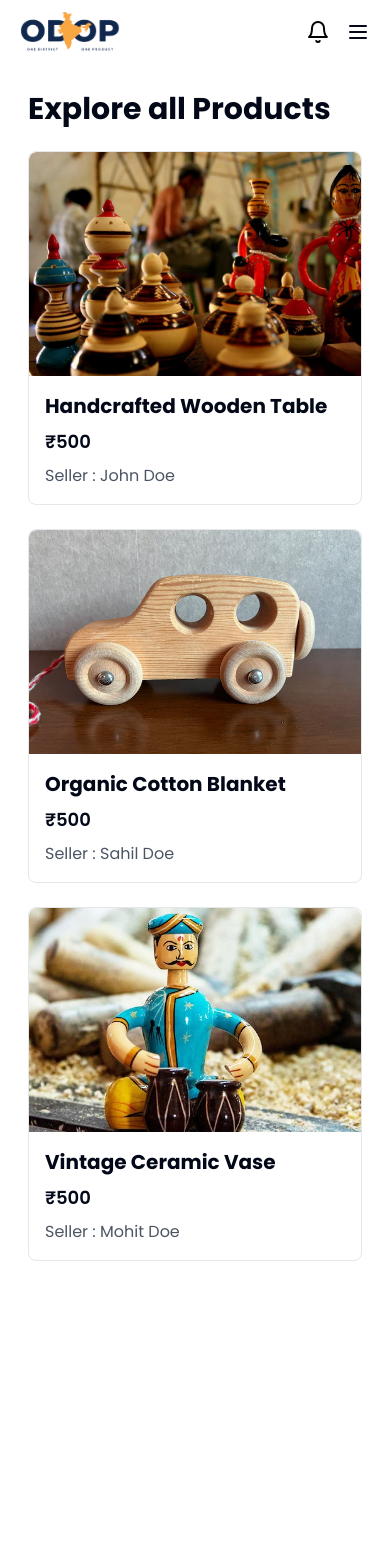
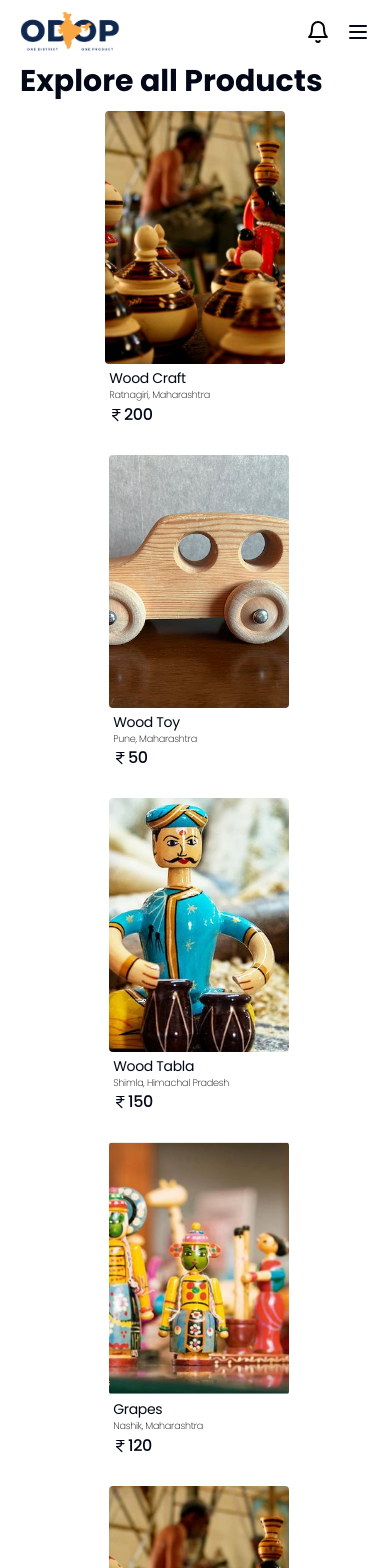
Before and after one commit to DhruvLohar/odop-frontend, a Next.js app: page /product/all in a window 390 px wide. Shown: the top 1568 px of the page. Before the commit the page ends 1289 px from the top, so only its background shows below. Built offline with nearby package versions, Linux system fonts and the light colour scheme.

Commit message:
Modified other pages

```diff
--- a/src/app/(artisan)/artisan/[id]/page.jsx
+++ b/src/app/(artisan)/artisan/[id]/page.jsx
@@ -59,6 +59,7 @@ export default function ArtisanProfile({ params }) {
 
   const description = artisanInfo.find((artisan) => artisan.title === title);
 
+  console.log(description)
   return (
     <main>
       <center className="w-full h-fit">
--- a/src/app/(shared)/product/[slug]/page.jsx
+++ b/src/app/(shared)/product/[slug]/page.jsx
@@ -6,57 +6,152 @@ import { Button } from "@/components/ui/button";
 import { IndianRupee, ShoppingCart } from "lucide-react";
 import { Carousel, CarouselContent } from "@/components/ui/carousel";
 import Link from "next/link";
+import { Badge } from "@/components/ui/badge";
+
 
 // Dummy data
 const products = [
   {
-    title: "Product 1",
+    title: "Wood Craft",
     description:
-      "Lorem ipsum dolor sit amet consectetur adipisicing elit. Fugiat unde veritatis adipisci quis porro error tempore id perspiciatis minima ad reiciendis, nostrum amet sit aperiam, vel quae commodi incidunt. Voluptate laborum praesentium officia? Minima, eum quisquam! Molestias cum non vitae?",
+      "This exquisite wooden sculpture is a testament to fine craftsmanship. Made from premium quality oak wood, it is a perfect addition to any home decor, embodying both elegance and cultural heritage.",
     details: [
-      "Lorem ipsum dolor sit amet.",
-      "Lorem ipsum dolor sit amet.",
-      "Lorem ipsum dolor sit amet.",
-      "Lorem ipsum dolor sit amet.",
+      { label: "Material", value: "Oak Wood" },
+      { label: "Dimensions", value: "12 x 8 x 6 inches" },
+      { label: "Weight", value: "2 kg" },
+      { label: "Origin", value: "Bali, Indonesia" },
     ],
     artisan: {
       name: "Mr. John Doe",
       profileImage: "/artisanProfileImage1.png",
       about:
-        "Lorem ipsum dolor, sit amet consectetur adipisicing elit. Asperiores, tenetur reprehenderit provident impedit optio delectus voluptates",
+        "Mr. Arya is a master woodcarver with over 25 years of experience. His works are renowned for their intricate details and cultural significance, reflecting the rich heritage of Balinese art.",
+      otherArtisans: [
+        "/artisanProfileImage2.png",
+        "/artisanProfileImage3.png",
+        "/artisanProfileImage4.png",
+      ],
+    },
+    price: 1200,
+  },
+  {
+    title: "Wood Toy",
+    description:
+      "A delightful traditional wooden toy, crafted with care to bring joy to children and adults alike. Made from safe, non-toxic materials, this toy is both fun and educational.",
+    details: [
+      { label: "Material", value: "Pine Wood" },
+      { label: "Dimensions", value: "6 x 4 x 3 inches" },
+      { label: "Weight", value: "500 g" },
+      { label: "Origin", value: "Kyoto, Japan" },
+    ],
+    artisan: {
+      name: "Ms. Sakura Yamamoto",
+      profileImage: "/artisanProfileImage2.png",
+      about:
+        "Ms. Yamamoto specializes in crafting traditional Japanese toys. Her creations are known for their durability and attention to detail, preserving the charm of old-world craftsmanship.",
+      otherArtisans: [
+        "/artisanProfileImage1.png",
+        "/artisanProfileImage3.png",
+        "/artisanProfileImage4.png",
+      ],
+    },
+    price: 300,
+  },
+  {
+    title: "Wood Tabla",
+    description:
+      "This beautifully crafted wooden tabla is designed for music enthusiasts. It is made from high-quality teak wood, offering excellent sound resonance and durability.",
+    details: [
+      { label: "Material", value: "Teak Wood" },
+      { label: "Dimensions", value: "14 x 14 x 12 inches" },
+      { label: "Weight", value: "3 kg" },
+      { label: "Origin", value: "Varanasi, India" },
+    ],
+    artisan: {
+      name: "Mr. Ravi Shankar",
+      profileImage: "/artisanProfileImage3.png",
+      about:
+        "Mr. Shankar is a skilled musician and craftsman from Varanasi, India. With a deep understanding of musical instruments, he ensures each piece delivers superior sound quality.",
+      otherArtisans: [
+        "/artisanProfileImage1.png",
+        "/artisanProfileImage2.png",
+        "/artisanProfileImage4.png",
+      ],
+    },
+    price: 1500,
+  },
+  {
+    title: "Grapes",
+    description:
+      "Fresh, organic grapes sourced directly from local farms. These grapes are known for their sweetness and juiciness, perfect for healthy snacking or adding to your favorite dishes.",
+    details: [
+      { label: "Variety", value: "Thompson Seedless" },
+      { label: "Weight", value: "500 g per bunch" },
+      { label: "Origin", value: "Nashik, India" },
+      { label: "Organic", value: "Yes" },
+    ],
+    artisan: {
+      name: "Mr. Ajay Kumar",
+      profileImage: "/artisanProfileImage4.png",
+      about:
+        "Ajay Kumar is a dedicated farmer from Nashik, India, specializing in organic grape cultivation. His commitment to sustainable farming practices ensures the highest quality produce.",
       otherArtisans: [
         "/artisanProfileImage1.png",
         "/artisanProfileImage2.png",
         "/artisanProfileImage3.png",
-        "/artisanProfileImage1.png",
       ],
     },
-    price: 500,
+    price: 120,
   },
   {
-    title: "Product 2",
-    description: "Different product description here.",
+    title: "Orange",
+    description:
+      "Juicy and tangy oranges, perfect for refreshing juices or as a healthy snack. These oranges are handpicked to ensure the best quality and flavor.",
     details: [
-      "Another detail 1.",
-      "Another detail 2.",
-      "Another detail 3.",
-      "Another detail 4.",
+      { label: "Variety", value: "Nagpur Oranges" },
+      { label: "Weight", value: "1 kg per dozen" },
+      { label: "Origin", value: "Nagpur, India" },
+      { label: "Organic", value: "Yes" },
     ],
     artisan: {
-      name: "Ms. Jane Doe",
-      profileImage: "/artisanProfileImage2.png",
-      about: "Another artisan's description.",
+      name: "Ms. Lata Sharma",
+      profileImage: "/artisanProfileImage5.png",
+      about:
+        "Lata Sharma is a passionate farmer from Nagpur, India, known for her expertise in cultivating high-quality oranges. She follows organic farming practices to ensure fresh and healthy produce.",
       otherArtisans: [
         "/artisanProfileImage1.png",
         "/artisanProfileImage2.png",
         "/artisanProfileImage3.png",
-        "/artisanProfileImage1.png",
       ],
     },
-    price: 700,
+    price: 80,
   },
-  // Add more products as needed
+  {
+    title: "Pineapple",
+    description:
+      "Sweet and tangy pineapples grown in the tropical climate of Goa. These pineapples are perfect for enjoying fresh or adding to your favorite recipes.",
+    details: [
+      { label: "Variety", value: "Queen Pineapple" },
+      { label: "Weight", value: "1.5 kg each" },
+      { label: "Origin", value: "Goa, India" },
+      { label: "Organic", value: "Yes" },
+    ],
+    artisan: {
+      name: "Mr. Rajesh Naik",
+      profileImage: "/artisanProfileImage6.png",
+      about:
+        "Rajesh Naik is an experienced farmer from Goa, India, specializing in pineapple cultivation. His dedication to organic farming ensures the best quality fruits with rich flavor.",
+      otherArtisans: [
+        "/artisanProfileImage1.png",
+        "/artisanProfileImage2.png",
+        "/artisanProfileImage3.png",
+      ],
+    },
+    price: 60,
+  },
 ];
+
+
 
 const filterArray = ["Product Details", "About Artisan"];
 
@@ -77,25 +172,31 @@ function Page({ params }) {
 
   return (
     <main>
-      <center className="h-fit w-full px-5">
-        <section className="flex flex-col lg:flex-row w-full py-5 lg:pb-16 space-y-4 lg:space-x-4  items-start justify-center lg:justify-start">
+      <center className="h-fit w-full px-5 md:px-10">
+        <section className="flex flex-col lg:flex-row w-full py-5 lg:pb-16 space-y-4 lg:space-x-4  items-start lg:items-center justify-center lg:justify-start">
           <ProductCarousel />
-          <div className="flex flex-col space-y-6  ">
+          <div className="flex flex-col space-y-4">
+            <span className="hidden lg:flex text-2xl font-bold items-center justify-start w-full">
+              <IndianRupee size={50} strokeWidth={2} />
+              <h2 className="scroll-m-20 text-3xl lg:text-6xl font-semibold lg:font-light tracking-tight text-left w-full">
+                {product.price}
+              </h2>
+              </span>
             <h2 className="scroll-m-20 text-3xl lg:text-4xl font-semibold  lg:font-bold tracking-tight text-left w-full">
               {product.title}
             </h2>
-            <p className="text-xs lg:text-lg text-justify lg:font-m font-light text-gray-600 lg:leading-7">
+            <Badge
+              className="px-4 w-fit py-2 bg-gray-300 text-black"
+                    >
+                      Wooden
+                    </Badge>
+            <p className="text-sm lg:text-base text-justify lg:font-m font-light text-gray-600 lg:leading-7">
               {product.description}
             </p>
-            <span className="hidden lg:flex text-2xl font-bold items-center justify-start w-full">
-              <IndianRupee size={35} strokeWidth={2} />
-              <h2 className="scroll-m-20 text-3xl lg:text-4xl font-semibold lg:font-bold tracking-tight text-left w-full">
-                {product.price}
-              </h2>
-            </span>
+
             <div className="w-full hidden lg:flex space-x-2 justify-start items-center">
-              <Button className="px-14 hover:bg-white hover:text-blue-950">Buy Now</Button>
-              <Button className="px-14 bg-white hover:text-white border-blue-950 border-2 text-blue-950">
+              <Button className="px-14 ">Buy Now</Button>
+              <Button className="px-14 bg-white  hover:bg-gray-100 border-blue-950 border-2 text-blue-950">
                 Add To Cart
               </Button>
             </div>
@@ -103,18 +204,17 @@ function Page({ params }) {
         </section>
         <section className="flex flex-col w-full">
           <div
-            className="relative w-full flex justify-start items-center space-x-2 py-4"
-            style={{ boxShadow: "inset rgb(199 195 195) 0px -2px 0px" }}
+            className="relative w-full flex justify-start items-center space-x-5 py-4"
           >
             {filterArray.map((filter, index) => (
               <div key={index}>
                 <button
-                  className="text-m h-full font-bold content-center flex flex-col items-center px-3 lg:text-2xl"
+                  className="text-m h-full font-bold content-center flex flex-col items-center lg:text-2xl"
                   onClick={() => handleClick(index)}
                 >
                   {filter}
                   <span
-                    className={`absolute w-[9rem] lg:w-[11rem] h-[3px] bottom-0 ${
+                    className={`absolute w-[7rem] lg:w-[12rem] h-[3px] bottom-0 ${
                       index === activeIndex ? "bg-blue-900" : ""
                     }`}
                   ></span>
@@ -130,19 +230,22 @@ function Page({ params }) {
                 <p className="font-base text-justify">{product.description}</p>
                 <ul className="list-disc pl-5">
                   {product.details.map((detail, index) => (
-                    <li key={index}>{detail}</li>
+                    <li key={index}><span className="font-bold">{detail.label}</span> : {detail.value}</li>
                   ))}
                 </ul>
               </div>
               <div className="flex flex-col w-full space-y-4">
+                <h1 className="text-start text-lg lg:text-2xl text-blue-950 lg:font-semibold font-medium tracking-tight">
+                  User Reviews
+                </h1>
                 <Carousel opts={{ dragFree: true }}>
                   <CarouselContent className="w-full flex space-x-4 p-2 justify-start items-center">
                     {[...Array(4)].map((_, index) => (
                       <div
-                        className="flex flex-col h-[30vh] w-[80vw] lg:w-[32vw] rounded-xl bg-white p-6 border-2 space-y-4 border-gray-300 shrink-0"
+                        className="flex flex-col w-[80vw] lg:w-[32vw] h-fit rounded-xl bg-white p-6 border-2 space-y-4 border-gray-300 shrink-0"
                         key={index}
                       >
-                        <div className="w-full h-fit flex justify-start  items-center space-x-4">
+                        <div className="w-full h-fit flex justify-start items-center space-x-4">
                           <Avatar className="h-14 w-14">
                             <AvatarImage src={product.artisan.profileImage} />
                           </Avatar>
@@ -150,7 +253,7 @@ function Page({ params }) {
                             {product.artisan.name}
                           </h2>
                         </div>
-                        <p className="text-xs lg:text-base md:text-sm  h-full w-full text-left text-gray-500">
+                        <p className="text-sm lg:text-base md:text-sm  w-full text-justify text-gray-500">
                           Lorem ipsum dolor sit amet consectetur adipisicing
                           elit. Maxime, et dolores. Praesentium magnam eius
                           assumenda debitis possimus accusantium natus animi
@@ -162,12 +265,12 @@ function Page({ params }) {
                   </CarouselContent>
                 </Carousel>
                 <div className="flex flex-col space-y-4 py-4">
-                  <h3 className="scroll-m-20 text-lg font-bold tracking-tight text-left w-full text-gray-700">
+                  <h3 className="scroll-m-20 text-lg lg:text-2xl text-left lg:font-semibold font-medium tracking-tight w-full text-gray-700">
                     Other Artisans Selling The Same Product
                   </h3>
-                  <div className="flex space-x-2 justify-start items-center w-full">
+                  <div className="flex space-x-6 justify-start items-center w-full">
                     {product.artisan.otherArtisans.map((artisan, index) => (
-                      <Avatar className="lg:h-20 lg:w-20 w-14 h-14" key={index}>
+                      <Avatar className="lg:h-24 lg:w-24 w-14 h-14" key={index}>
                         <AvatarImage className="object-cover" src={artisan} />
                       </Avatar>
                     ))}
@@ -190,7 +293,7 @@ function Page({ params }) {
                   </p>
                   <Link
                     className=" py-2 px-12 bg-blue-950 text-white text-lg font-bold rounded-xl hidden lg:block"
-                    href={`/productArtisan/${product.artisan.name}`}
+                    href={`/artisan/${product.artisan.name}`}
                   >
                     Visit Profile
                   </Link>
@@ -198,7 +301,7 @@ function Page({ params }) {
               </div>
               <Link
                 className=" py-3 bg-blue-950 text-white text-xl font-bold align-middle rounded-2xl lg:hidden"
-                href={`/productArtisan/${product.artisan.name}`}
+                href={`/artisan/${product.artisan.name}`}
               >
                 Visit Profile
               </Link>
--- a/src/app/(shared)/product/all/page.jsx
+++ b/src/app/(shared)/product/all/page.jsx
@@ -1,64 +1,64 @@
 import React from 'react';
 import Image from 'next/image';
+import ProductCard from '@/components/custom/ProductCard';
 
 const products = [
   {
     id: 1,
-    title: 'Handcrafted Wooden Table',
-    price: '₹500',
-    seller: 'John Doe',
-    image: '/districtArtisanImage1.png',
+    name: "Wood Craft",
+    location: "Ratnagiri, Maharashtra",
+    price: 200,
+    imageUrl: "/districtArtisanImage1.png",
   },
   {
     id: 2,
-    title: 'Organic Cotton Blanket',
-    price: '₹500',
-    seller: 'Sahil Doe',
-    image: '/districtArtisanImage2.png',
+    name: "Wood Toy",
+    location: "Pune, Maharashtra",
+    price: 50,
+    imageUrl: "/districtArtisanImage2.png",
   },
   {
     id: 3,
-    title: 'Vintage Ceramic Vase',
-    price: '₹500',
-    seller: 'Mohit Doe',
-    image: '/districtArtisanImage3.png',
+    name: "Wood Tabla",
+    location: "Shimla, Himachal Pradesh",
+    price: 150,
+    imageUrl: "/districtArtisanImage3.png",
   },
+  {
+    id: 4,
+    name: "Grapes",
+    location: "Nashik, Maharashtra",
+    price: 120,
+    imageUrl: "/districtArtisanImage4.png",
+  },
+  {
+    id: 5,
+    name: "Orange",
+    location: "Nagpur, Maharashtra",
+    price: 80,
+    imageUrl: "/districtArtisanImage1.png",
+  },
+  {
+    id: 6,
+    name: "Pineapple",
+    location: "Goa",
+    price: 60,
+    imageUrl: "/districtArtisanImage2.png",
+  },
+]
 
 
-];
-
-const ProductCard = ({ image, title, price, seller }) => (
-  <div className="bg-white rounded-lg overflow-hidden border border-gray-200">
-    <div className="relative w-full h-56">
-      <Image
-        src={image}
-        alt={title}
-        layout="fill"
-        objectFit="cover"
-        className="rounded-t-lg"
-      />
-    </div>
-    <div className="p-4">
-      <h2 className="text-xl font-bold mb-2">{title}</h2>
-      <p className="text-lg font-semibold mb-2">{price}</p>
-      <p className="text-gray-600">Seller : {seller}</p>
-    </div>
-  </div>
-);
 
 const ProductPage = () => {
   return (
-    <div className="m-3 p-4">
-      <h1 className="text-3xl font-bold mb-6">Explore all Products</h1>
-      <div className="grid grid-cols-1 sm:grid-cols-2 md:grid-cols-3 gap-6">
+    <div className="px-5 lg:px-10">
+      <h1 className="text-3xl font-bold">Explore all Products</h1>
+      <div className="w-full justify-start space-x-2 flex lg:flex-row items-center flex-col lg:flex-wrap">
         {products.map((product) => (
-          <ProductCard
-            key={product.id}
-            image={product.image}
-            title={product.title}
-            price={product.price}
-            seller={product.seller}
-          />
+          <div className='py-3'>
+
+            <ProductCard key={product.id} product={product}/>
+          </div>
         ))}
       </div>
     </div>
```
Also changed, not shown: src/components/custom/ImageCollage.jsx (+58 -14 lines), src/components/custom/Modal.jsx (added, +72 -0 lines).
